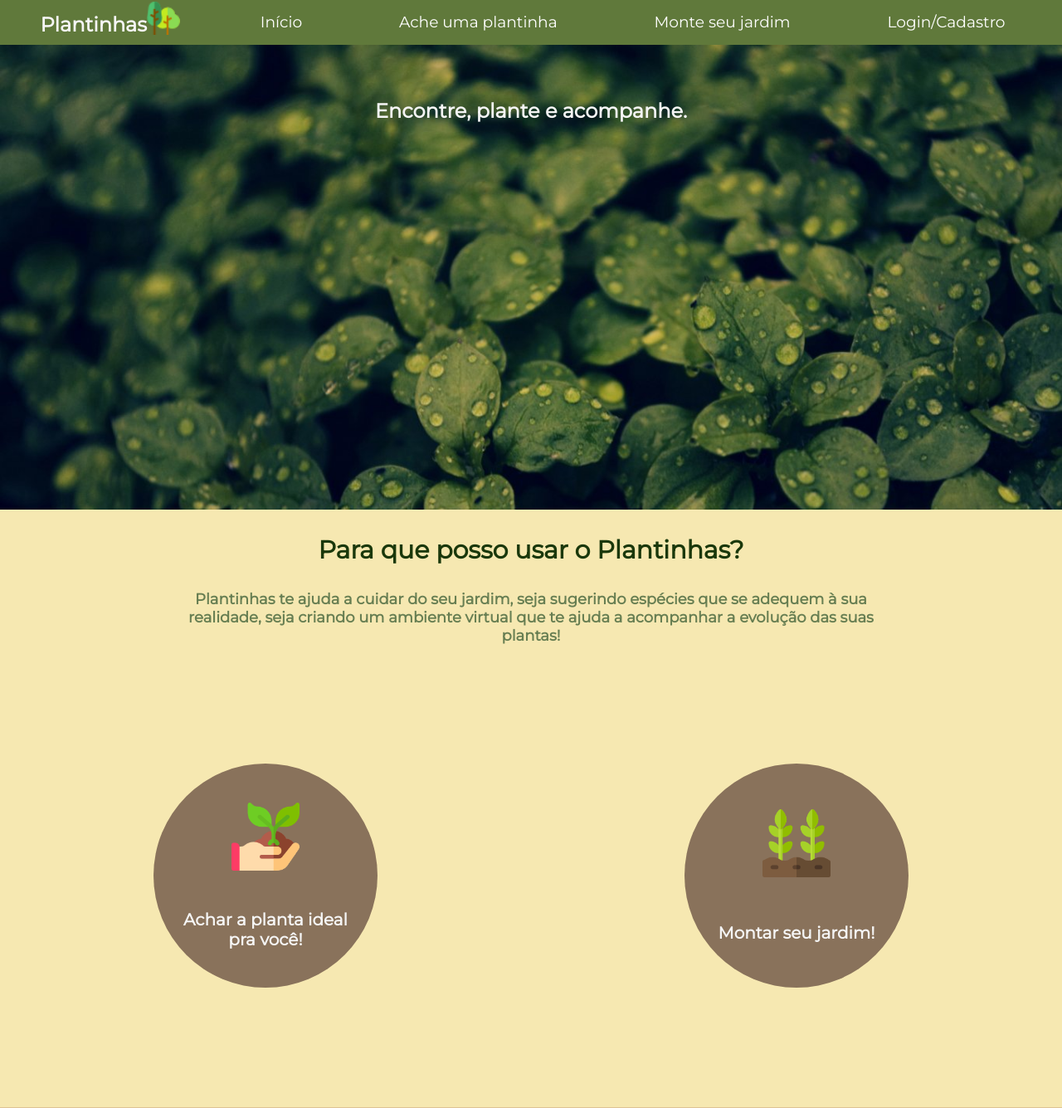
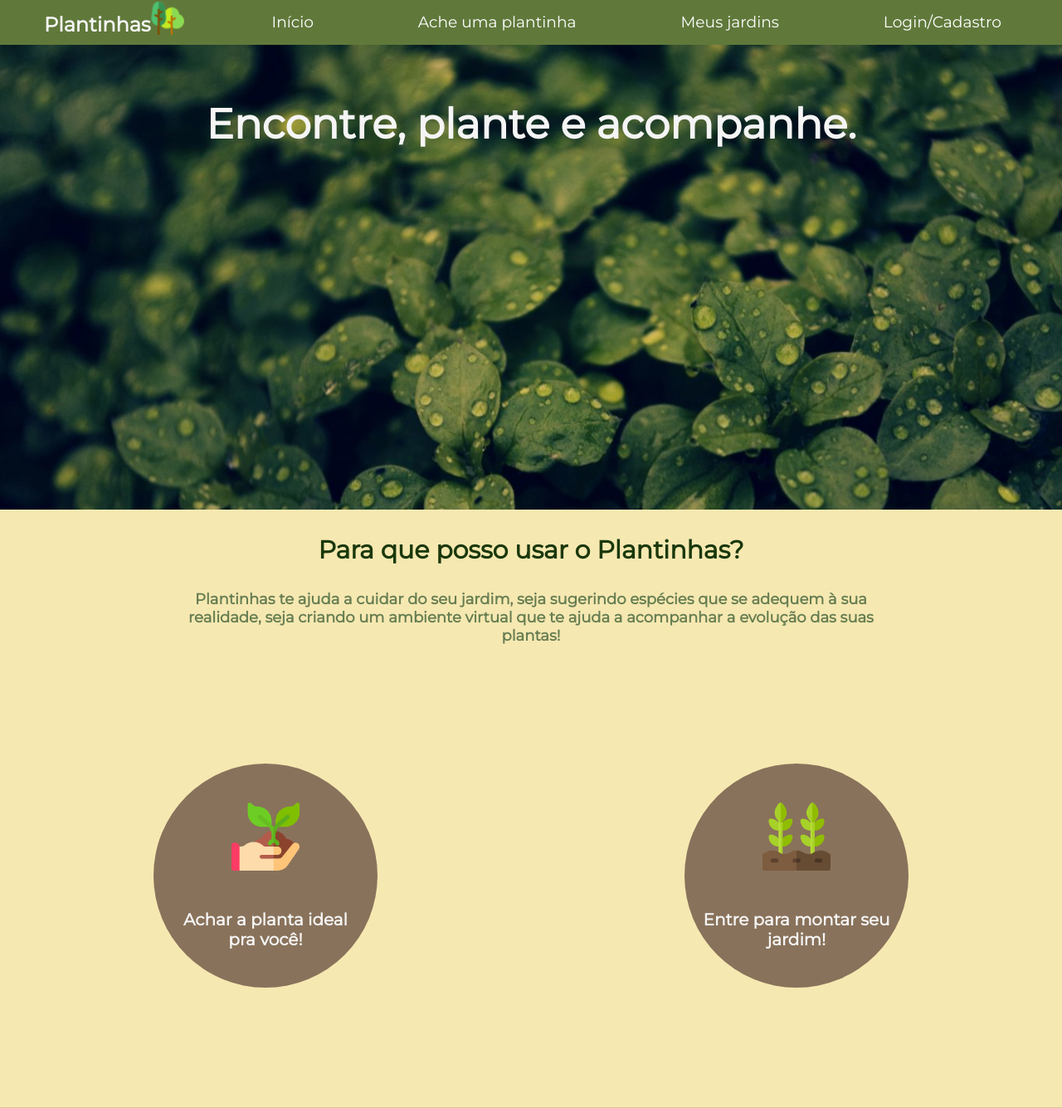
Before and after one commit to carlaque/Plantinhas, a Django app: page / in a window 1280 px wide. Shown: the top 1335 px of the page at 83% size. Run offline with Django 3.2, Linux system fonts and the light colour scheme; data comes from the database, SQL or seed files in the repository; parts of the project's set-up code (start-up, migrations or seed data) failed here and were passed over.

Commit message:
arrumar links

```diff
--- a/Plantinhas/website/static/css/styles.css
+++ b/Plantinhas/website/static/css/styles.css
@@ -161,6 +161,8 @@ body{
     text-decoration: none;
     color: whitesmoke;
     font-size: 20px;
+    text-align: center;
+    font-stretch: narrower;
 }
 
 .pag-index h4{
@@ -201,7 +203,6 @@ margin: 1,1,1,1;
     grid-template-rows: 70vh 90vh 30vh;
     font-family: 'Montserrat', sans-serif;
 }
-
 
 
 nav{
@@ -264,6 +265,7 @@ nav h1{
     -moz-animation-fill-mode:forwards;
     -o-animation-fill-mode:forwards;
     animation-fill-mode:forwards;
+    font-size: 50px;
 }
 
 .pag-index section{
--- a/Plantinhas/website/static/scripts/scripts.js
+++ b/Plantinhas/website/static/scripts/scripts.js
@@ -1,3 +1,4 @@
+
 let i = 0;
 let lista = [];
 let listaimg = [];
--- a/Plantinhas/website/templates/base.html
+++ b/Plantinhas/website/templates/base.html
@@ -17,7 +17,7 @@
         <div><h1>Plantinhas</h1><img src="{% static 'imagens/forest-for-icon.png' %}"alt="ícone de planta"></div>
         <a href="/">Início</a>
         <a href="/plantas/0">Ache uma plantinha</a>
-        <a href="/jardim/cadastro/1">Monte seu jardim</a>
+        <a href="/jardim/cadastro/1">Meus jardins</a>
         <a href="/login">Login/Cadastro</a>
     </nav>
 
--- a/Plantinhas/website/templates/index.html
+++ b/Plantinhas/website/templates/index.html
@@ -29,7 +29,7 @@
             </div> -->
             <div class="monte_seu_jardim" onclick = "clicar_jardim()">
                 <img src="../static/imagens/icone-header-2.png" alt="plantas no jardim">
-                <a href="jardim/cadastro/1"><strong> Montar seu jardim!</strong> </a>
+                <a href="/login"><strong> Entre para montar seu jardim!</strong> </a>
             </div>
         </div>
     </header>
@@ -37,8 +37,10 @@
         <div>
             <h3>Mas por que plantar?</h3>
         </div>
+        <div>
             <!-- <p id = "sono"></p> -->
-            <img src="../static/imagens/icone-frase1.png" alt="icone" id="trocarImagem"> <p id = "sono"></p>
+            <img src="{% static 'imagens/icone-frase1.png' %}" alt="icone" id="trocarImagem"> <p id = "sono"></p>
+        </div>
     </section>
     <!-- <footer>
         <a href=""><strong>Contact</strong></a>
```
